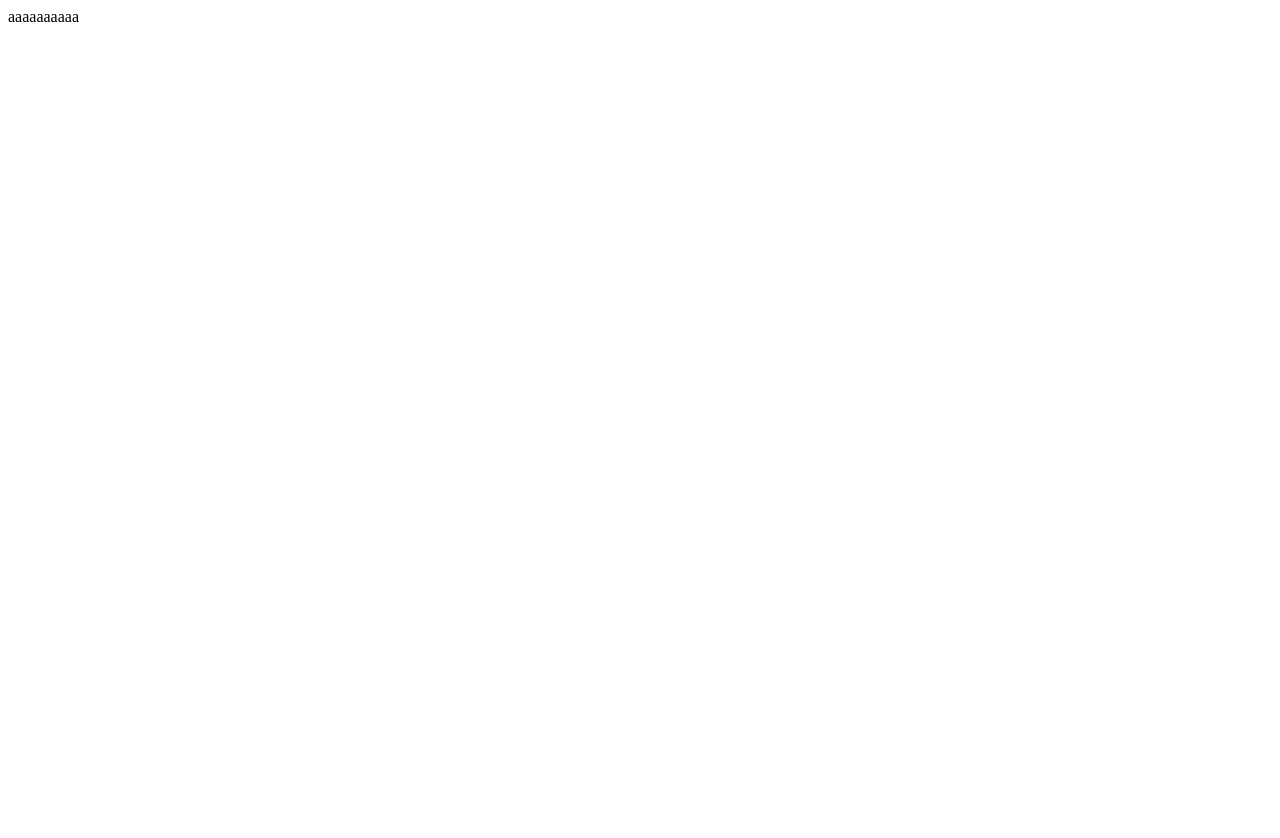
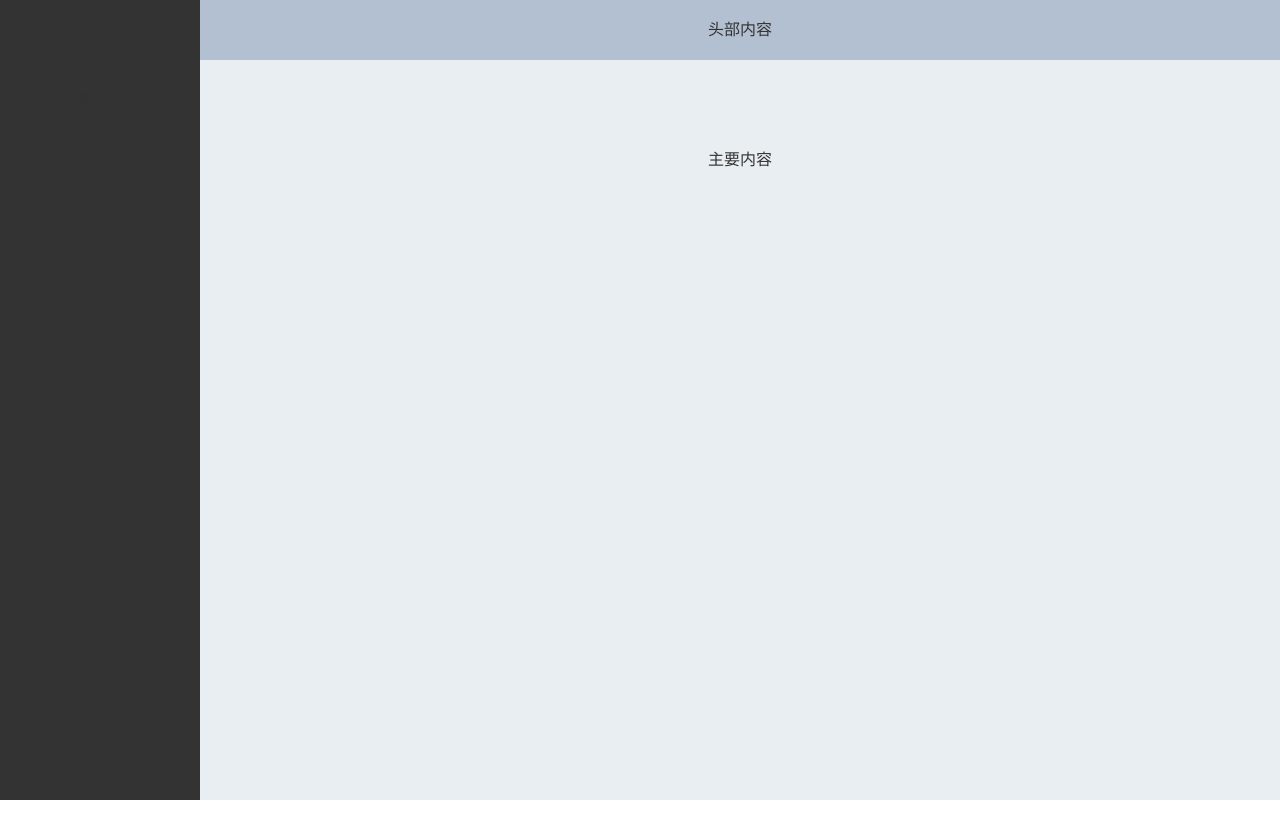
Before and after one commit to Linjie-nana/linjie_news_admin, a Vue app: page / in a window 1280 px wide. Before the commit the page ends 800 px from the top, so only its background shows below. Built offline with nearby package versions, Linux system fonts and the light colour scheme; sample sign-in values are in the browser's storage.

Commit message:
登录和首页快速布局

```diff
--- a/src/App.vue
+++ b/src/App.vue
@@ -6,7 +6,7 @@
 export default {};
 </script>
 
-<style lang="less" scoped>
+<style >
 * {
   margin: 0;
   padding: 0;
--- a/src/router/index.js
+++ b/src/router/index.js
@@ -1,7 +1,7 @@
 import Vue from 'vue'
 import VueRouter from 'vue-router'
 import Home from '../views/Home.vue'
-
+import login from '../views/login.vue'
 Vue.use(VueRouter)
 
 const routes = [
@@ -10,6 +10,10 @@ const routes = [
     name: 'Home',
     component: Home
   },
+  {
+    path: '/login',
+    component: login
+  }
 
 ]
 
@@ -17,4 +21,17 @@ const router = new VueRouter({
   routes
 })
 
+
+router.beforeEach((to, from, next) => {
+  if (to.path == "/login") {
+    return next()
+  } else {
+    if (localStorage.getItem('token')) {
+      return next()
+    } else {
+      return router.push('/login')
+    }
+  }
+})
+
 export default router
--- a/src/views/Home.vue
+++ b/src/views/Home.vue
@@ -1,10 +1,54 @@
 <template>
-  <div class>aaaaaaaaaa</div>
+  <el-container class="container">
+    <el-aside width="200px">侧边栏</el-aside>
+
+    <el-container>
+      <el-header>头部内容</el-header>
+      <el-main>主要内容</el-main>
+    </el-container>
+  </el-container>
 </template>
 
 <script>
 export default {};
 </script>
 
-<style>
+<style lang="less" scoped>
+.container {
+  height: 100vh;
+}
+.el-header,
+.el-footer {
+  background-color: #b3c0d1;
+  color: #333;
+  text-align: center;
+  line-height: 60px;
+}
+
+.el-aside {
+  background-color: #333;
+  color: #333;
+  text-align: center;
+  line-height: 200px;
+}
+
+.el-main {
+  background-color: #e9eef3;
+  color: #333;
+  text-align: center;
+  line-height: 160px;
+}
+
+body > .el-container {
+  margin-bottom: 40px;
+}
+
+.el-container:nth-child(5) .el-aside,
+.el-container:nth-child(6) .el-aside {
+  line-height: 260px;
+}
+
+.el-container:nth-child(7) .el-aside {
+  line-height: 320px;
+}
 </style>
--- /dev/null
+++ b/src/views/login.vue
@@ -0,0 +1,62 @@
+<template>
+  <el-row type="flex" justify="center" align="middle" class="container">
+    <el-form label-width="80px">
+      <el-form-item label="用户名">
+        <el-input v-model="form.username"></el-input>
+      </el-form-item>
+
+      <el-form-item label="密码">
+        <el-input v-model="form.password" type="password"></el-input>
+      </el-form-item>
+
+      <el-form-item>
+        <el-button type="primary" @click="onSubmit">登录</el-button>
+        <el-button @click="reset">重置</el-button>
+      </el-form-item>
+    </el-form>
+  </el-row>
+</template>
+
+<script>
+export default {
+  data() {
+    return {
+      form: {
+        username: "",
+        password: "",
+      },
+    };
+  },
+  methods: {
+    onSubmit() {
+      console.log("登录");
+      this.$axios({
+        method: "post",
+        url: "/login",
+        data: this.form,
+      }).then((res) => {
+        console.log(res);
+        if (res.data.message == "登录成功") {
+          console.log(1111111111111111111);
+          this.$message.success("登录成功");
+          localStorage.setItem("token", res.data.data.token);
+          this.$router.push("/");
+        }
+      });
+    },
+    reset() {
+      this.form = {
+        username: "",
+        password: "",
+      };
+    },
+  },
+};
+</script>
+
+<style lang="less" scoped>
+.container {
+  height: 100vh;
+  background: #e4e4e4;
+}
+</style>
```
